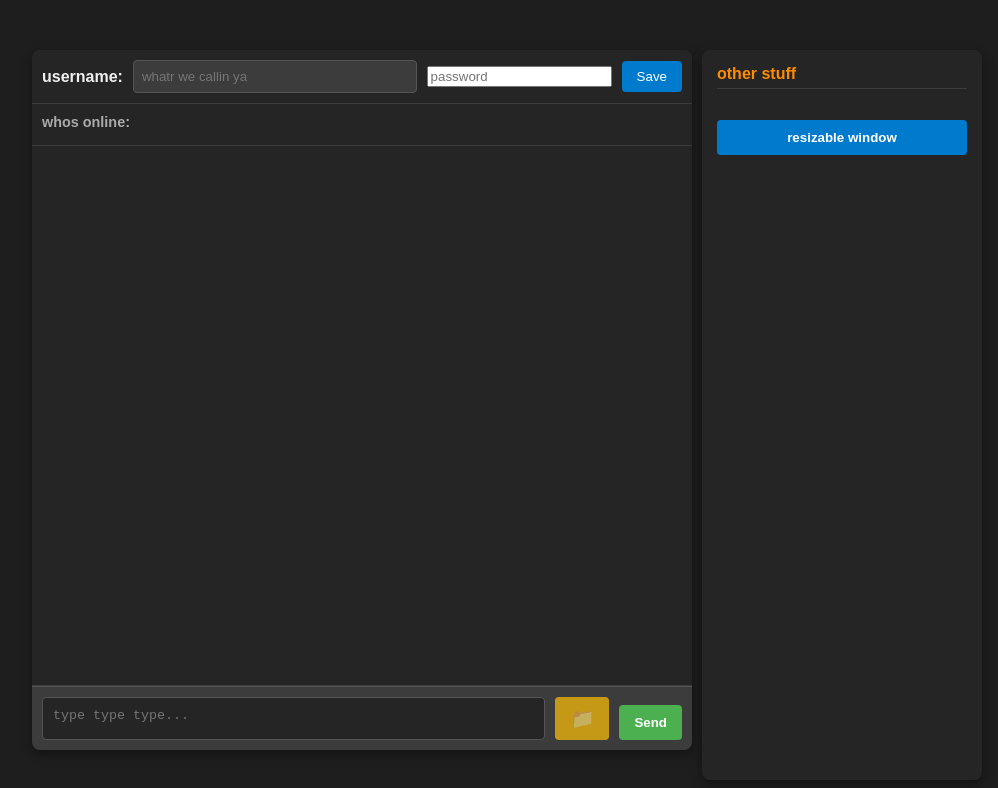
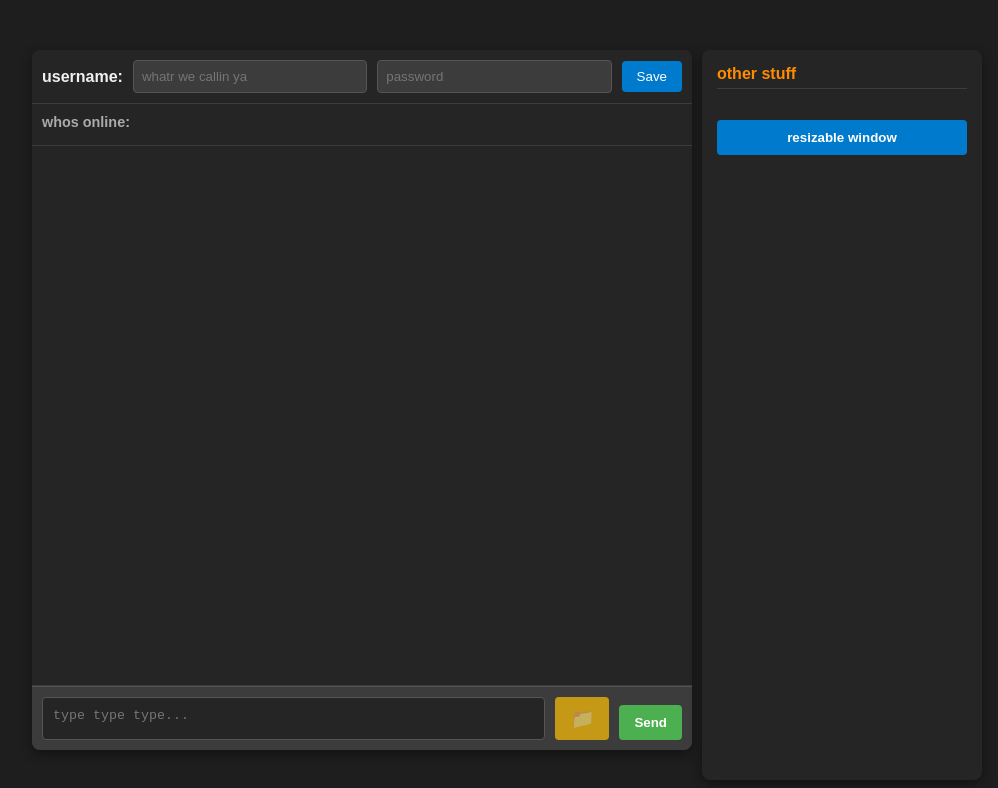
Before and after one commit to tklwc2052/browser-chat-app, a website: page public/index.html in a window 1280 px wide. Shown: the whole page, without its empty margins (133-1131 px from the left). Drawn offline with nearby package versions, Linux system fonts and the light colour scheme; no server answers.

Commit message:
Update styles.css passwords1

```diff
--- a/public/styles.css
+++ b/public/styles.css
@@ -46,9 +46,9 @@ html, body {
     width: 950px;
     max-width: 950px;
 
-    /* HEIGHT FIX: Changed to 700px */
+    /* HEIGHT: Fixed at 700px */
     height: 700px;
-    min-width: 200px;
+    min-width: 320px;
 }
 
 #chat-container {
@@ -111,9 +111,26 @@ html, body {
 /* ------------------------------------- */
 
 /* --- Top/Bottom UI (Standard Layout) --- */
-#username-area { padding: 10px; border-bottom: 1px solid var(--bg-input); background: var(--bg-secondary); display: flex; align-items: center; gap: 10px; }
+#username-area {
+    padding: 10px;
+    border-bottom: 1px solid var(--bg-input);
+    background: var(--bg-secondary);
+    display: flex;
+    align-items: center;
+    gap: 10px;
+}
 #username-area h3 { margin: 0; font-size: 1em; }
-#username-input { flex-grow: 1; padding: 8px; border: 1px solid #555; border-radius: 4px; background: var(--bg-input); color: var(--color-text); }
+
+/* NEW: Added password-input styling */
+#username-input,
+.password-input {
+    flex-grow: 1;
+    padding: 8px;
+    border: 1px solid #555;
+    border-radius: 4px;
+    background: var(--bg-input);
+    color: var(--color-text);
+}
 #set-username-btn { padding: 8px 15px; background: var(--color-accent-blue); color: white; border: none; border-radius: 4px; cursor: pointer; }
 
 #online-users-area { padding: 10px; border-bottom: 1px solid var(--bg-input); background: var(--bg-secondary); }
```
